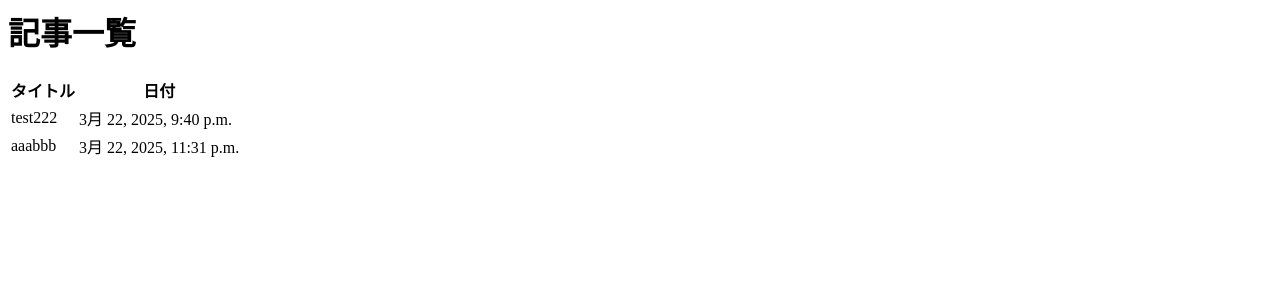
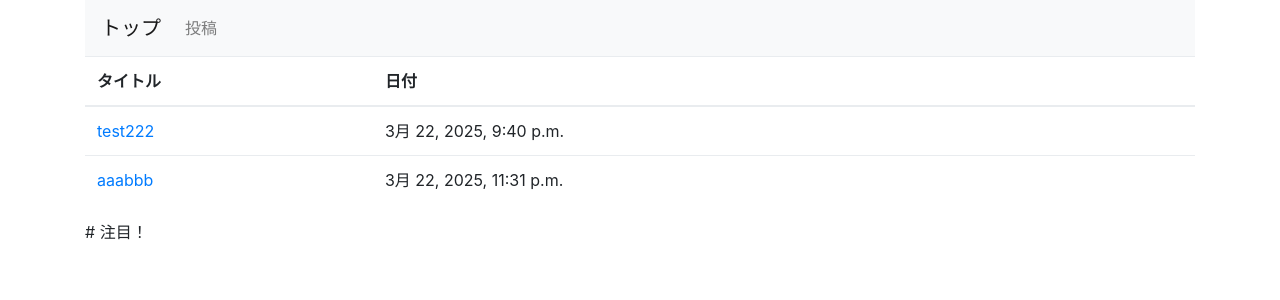
Before and after one commit to kurimaruru/learn-django, a Django app: page /blog/post_list in a window 1280 px wide. Shown: the top 300 px of the page. Run offline with Django 3.2, Linux system fonts and the light colour scheme; data comes from the database, SQL or seed files in the repository; both versions use the stored data as it was after the commit; some libraries are stand-ins or nearby versions.

Commit message:
update: base.htmlを作成し、各テンプレートから親ファイルを参照できるように

```diff
--- a/mysite/blog/urls.py
+++ b/mysite/blog/urls.py
@@ -4,8 +4,6 @@
 app_name = "blog"
 
 urlpatterns = [
-    # /blog
-    path("", views.IndexView.as_view(), name="index"),
     # /blog/post_list
     path("post_list", views.PostListView.as_view(), name="post_list"),
     # /blog/post_create
--- a/mysite/blog/views.py
+++ b/mysite/blog/views.py
@@ -2,11 +2,6 @@
 from .models import Post
 from .forms import PostCreateForm  # forms.py で作ったクラスをimport
 from django.urls import reverse_lazy
-
-
-class IndexView(generic.TemplateView):
-    template_name = "blog/index.html"
-    model = Post  # 一覧表示させたいモデルを呼び出し
 
 
 class PostListView(generic.ListView):  # generic の ListViewクラスを継承
@@ -26,7 +21,9 @@
 class PostUpdateView(generic.UpdateView):  # 追加
     model = Post
     form_class = PostCreateForm  # PostCreateFormをほぼそのまま活用できる
-    success_url = reverse_lazy("blog:post_detail")
+
+    def get_success_url(self):
+        return reverse_lazy("blog:post_detail", kwargs={"pk": self.object.pk})
 
 
 class PostDeleteView(generic.DeleteView):  # 追加
--- /dev/null
+++ b/mysite/templates/base.html
@@ -0,0 +1,41 @@
+<!doctype html>
+<html lang="ja">
+<head>
+    <title>tmasuyama のブログ</title>
+    <!-- Required meta tags -->
+    <meta charset="utf-8">
+    <meta name="viewport" content="width=device-width, initial-scale=1, shrink-to-fit=no">
+
+    <!-- Bootstrap CSS -->
+    <link rel="stylesheet" href="https://maxcdn.bootstrapcdn.com/bootstrap/4.0.0-beta.2/css/bootstrap.min.css" integrity="sha384-PsH8R72JQ3SOdhVi3uxftmaW6Vc51MKb0q5P2rRUpPvrszuE4W1povHYgTpBfshb" crossorigin="anonymous">
+</head>
+<body>
+
+<div class="container">
+
+    <nav class="navbar navbar-expand-lg navbar-light bg-light">
+        <a class="navbar-brand" href="{% url 'blog:post_list' %}">トップ</a>
+        <button class="navbar-toggler" type="button" data-toggle="collapse" data-target="#navbarSupportedContent" aria-controls="navbarSupportedContent" aria-expanded="false" aria-label="Toggle navigation">
+            <span class="navbar-toggler-icon"></span>
+        </button>
+
+        <div class="collapse navbar-collapse" id="navbarSupportedContent">
+            <ul class="navbar-nav mr-auto">
+                <li class="nav-item">
+                    <a class="nav-link" href="{% url 'blog:post_create' %}">投稿</a>
+                </li>
+            </ul>
+        </div>
+    </nav>
+
+    <!-- このblockの中で各templateの記載内容が呼び出される -->
+    {% block content %} # 注目！
+    {% endblock %}      # 注目！
+</div>
+
+<!-- Optional JavaScript -->
+<!-- jQuery first, then Popper.js, then Bootstrap JS -->
+<script src="https://maxcdn.bootstrapcdn.com/bootstrap/4.0.0-beta.2/js/bootstrap.min.js" integrity="sha384-alpBpkh1PFOepccYVYDB4do5UnbKysX5WZXm3XxPqe5iKTfUKjNkCk9SaVuEZflJ" crossorigin="anonymous"></script>
+
+</body>
+</html>
--- a/mysite/templates/blog/index.html
+++ /dev/null
@@ -1 +0,0 @@
-<h1>Hello, from Django!</h1>
--- a/mysite/templates/blog/post_confirm_delete.html
+++ b/mysite/templates/blog/post_confirm_delete.html
@@ -1,5 +1,8 @@
+{% extends 'base.html' %}
+
+{% block content %}
 <form action="" method="POST">
-  <table>
+  <table class="table">
       <tr>
         <th>タイトル</th>
         <td>{{ post.title }}</td>
@@ -17,3 +20,4 @@
   <button type="submit">送信</button>
   {% csrf_token %}
 </form>
+{% endblock %}
--- a/mysite/templates/blog/post_detail.html
+++ b/mysite/templates/blog/post_detail.html
@@ -1,4 +1,7 @@
-<table>
+{% extends 'base.html' %}
+
+{% block content %}
+<table class="table">
     <tr>
       <th>タイトル</th>
       <td>{{ post.title }}</td>
@@ -13,3 +16,4 @@
       <td>{{ post.date }}</td>
     </tr>
 </table>
+{% endblock %}
--- a/mysite/templates/blog/post_list.html
+++ b/mysite/templates/blog/post_list.html
@@ -1,18 +1,36 @@
-<h1>記事一覧</h1>
+{% extends 'base.html' %}
 
+{% block content %}
 <table class="table">
   <thead>
     <tr>
       <th>タイトル</th>
       <th>日付</th>
+      <th></th>
+      <th></th>
     </tr>
   </thead>
   <tbody>
     {% for post in post_list %}
     <tr>
-      <td>{{ post.title }}</td>
+      <!-- 「url 'アプリ名:逆引きURL' 渡されるモデル.pk」 という描き方 -->
+      <td><a href="{% url 'blog:post_detail' post.pk %}">{{ post.title }}</a></td>
       <td>{{ post.date }}</td>
+      <td>
+        <!-- superuserでログインしている時にのみ表示 -->
+        {% if user.is_superuser %}
+        <!-- HTMLを アプリ名_モデル名_change にすると admin でそのまま編集できる -->
+          <a href="{% url 'blog:post_update' post.pk %}">編集</a>
+        {% endif %}
+      </td>
+      <td>
+        {% if user.is_superuser %}
+          <a href="{% url 'blog:post_delete' post.pk %}">削除</a>
+        {% endif %}
+      </td>
     </tr>
-    {% endfor %}
+  {% endfor %}
   </tbody>
 </table>
+
+{% endblock %}
```
Also changed, not shown: mysite/templates/blog/post_form.html (+7 -0 lines), mysite/db.sqlite3.
